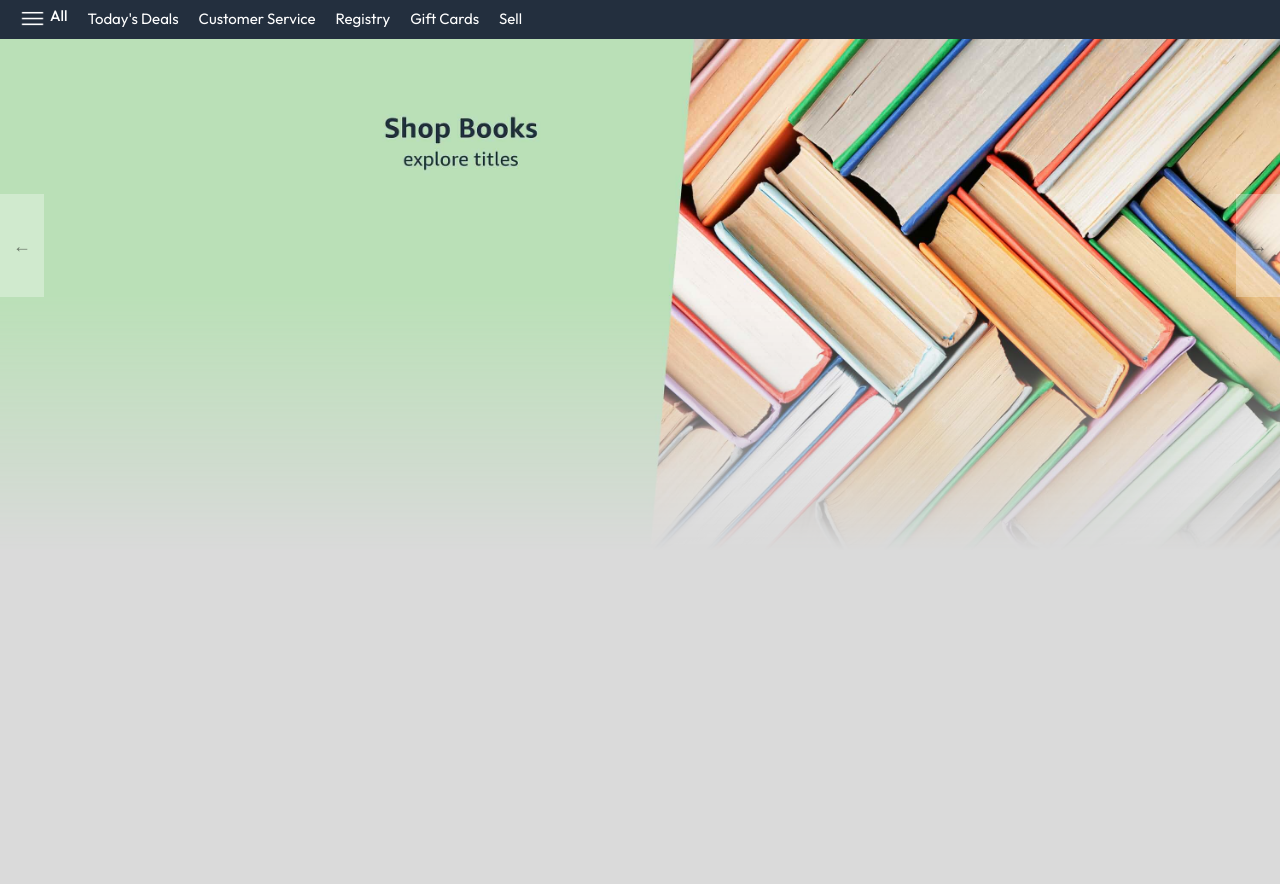
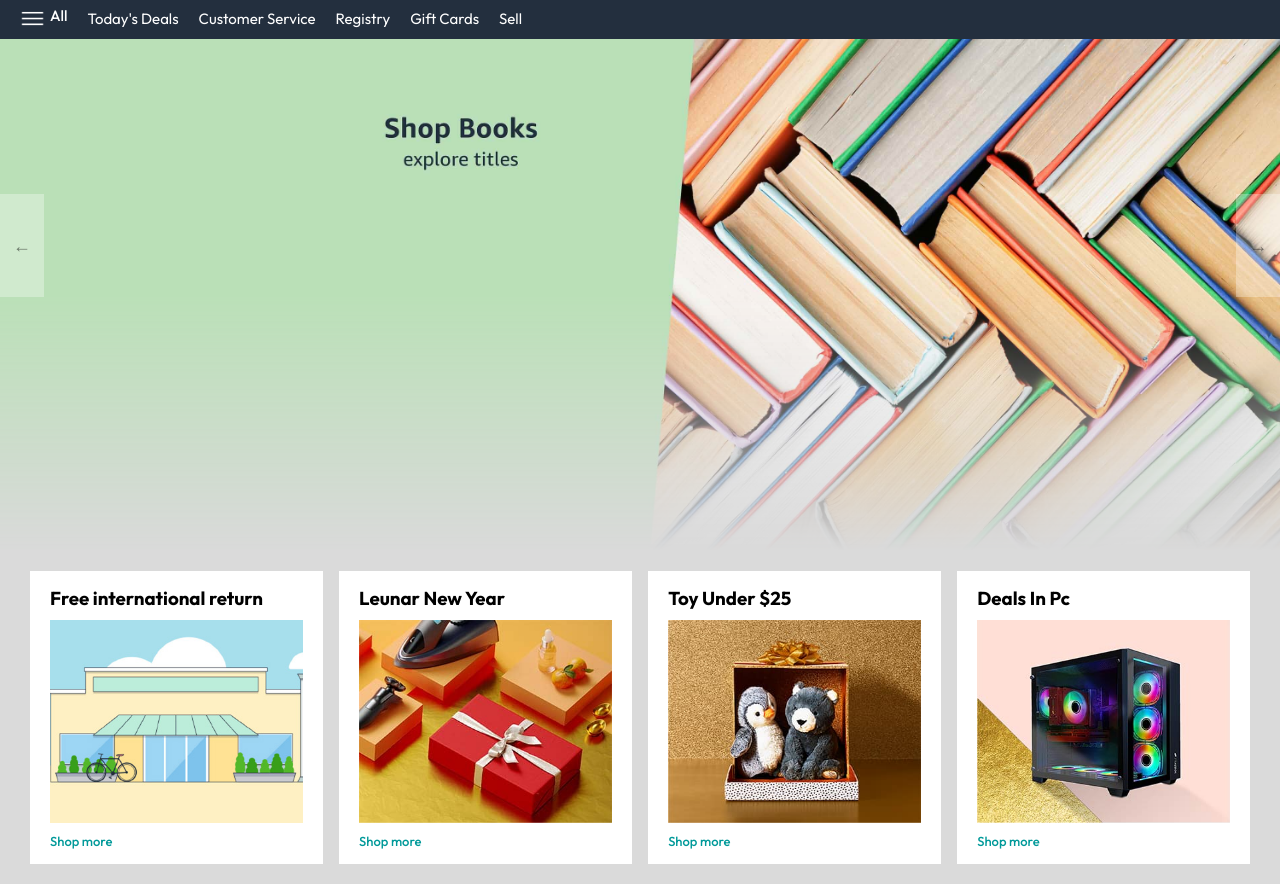
Before and after one commit to Surafelmoges/AddisGebya, a plain HTML site: page index.html in a window 1280 px wide. Shown: the part 126-1010 px from the top of the page. Before the commit the page ends 800 px from the top, so only its background shows below. Drawn offline with Linux system fonts and the light colour scheme.

Commit message:
add the product with html and css

```diff
--- a/index.html
+++ b/index.html
@@ -21,7 +21,7 @@
     <p>All</p>
     <img src="images/assets/dropdown_icon.png" alt="" height="12">
   </div>
-  <input type="text" class="nav-search-input" placeholder="Search amazon">
+  <input type="text" class="nav-search-input" placeholder="Search addis gebya">
   <img src="images/assets/search_icon.png" alt="" class="nav-search-icon">
 </div>
 <div class="nav-language">
@@ -66,6 +66,29 @@
     <img src="images/assets/header6.jpg" class="header-img" alt="">
   </ul>
 </div>
+
+<div class="box-row">
+  <div class="box-col">
+    <h3>Free international return</h3>
+    <img src="images/assets/box1-1.jpg" alt="">
+    <a href="/">Shop more</a>
+  </div>
+  <div class="box-col">
+    <h3>Leunar New Year</h3>
+    <img src="images/assets/box1-2.jpg" alt="">
+    <a href="/">Shop more</a>
+  </div>
+  <div class="box-col">
+    <h3>Toy Under $25</h3>
+    <img src="images/assets/box1-3.jpg" alt="">
+    <a href="/">Shop more</a>
+  </div>
+  <div class="box-col">
+    <h3>Deals In Pc</h3>
+    <img src="images/assets/box1-4.jpg" alt="">
+    <a href="/">Shop more</a>
+  </div>
+</div>
 <script src="script/script.js"></script>
 
 </body>
--- a/style/style.css
+++ b/style/style.css
@@ -121,3 +121,24 @@ nav{
 {
   right: 0;
 }
+.box-row{
+  display: flex;
+  flex-wrap: wrap; [[[[[[[[[[[[]]]]]]]]]]]]
+  row-gap: 20px;
+  justify-content: space-between;
+  margin: 20px 30px;
+}
+.box-col{
+  display: flex;
+  flex-direction: column;
+  gap: 10px;
+  padding: 15px 20px;
+  background: #fff;
+  max-width: 24%;
+  min-height: 200px;
+}
+.box-col a{
+  font-size: 13px;
+  color: #009999;
+  font-weight: 500;
+}
```
